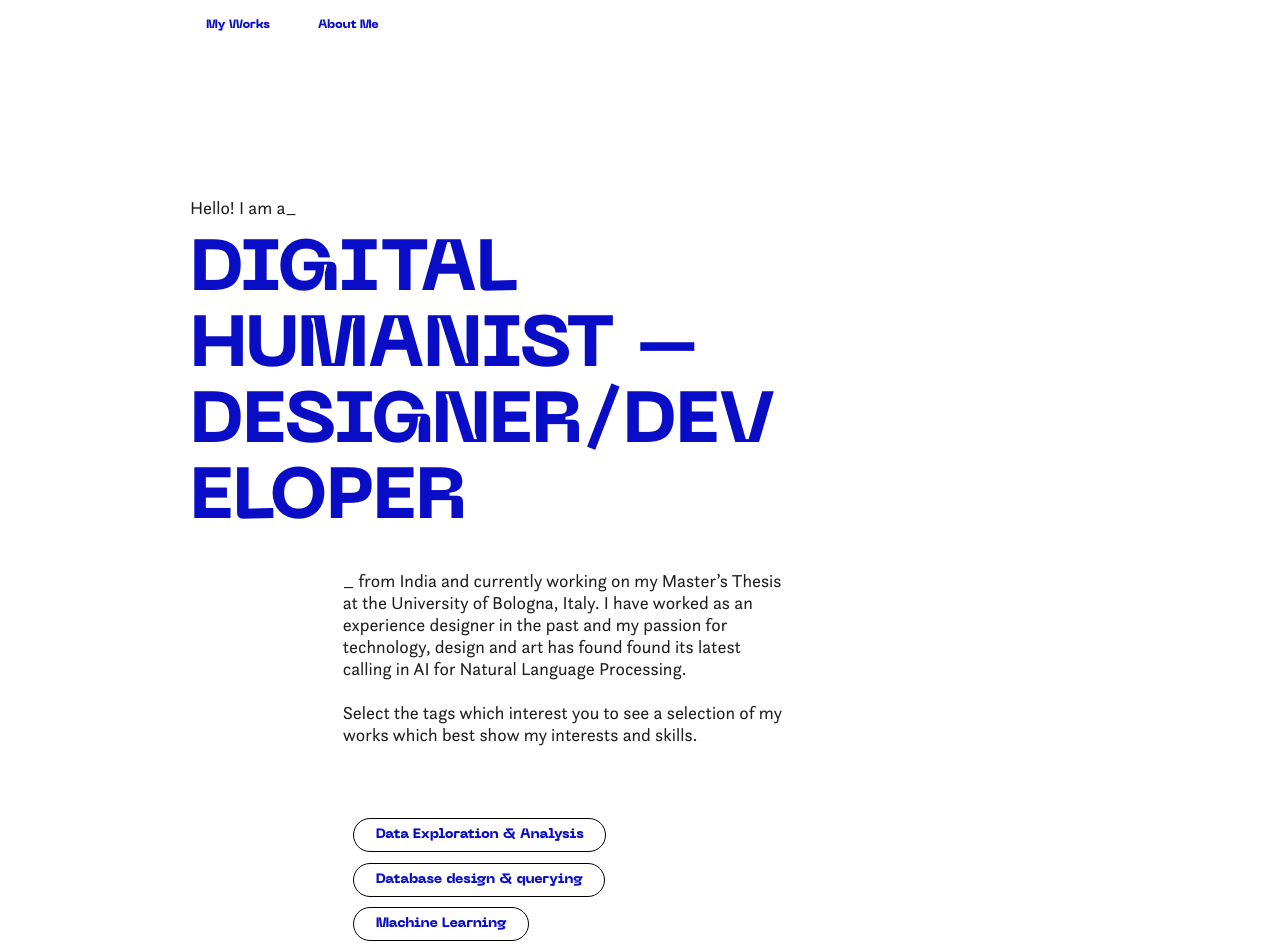
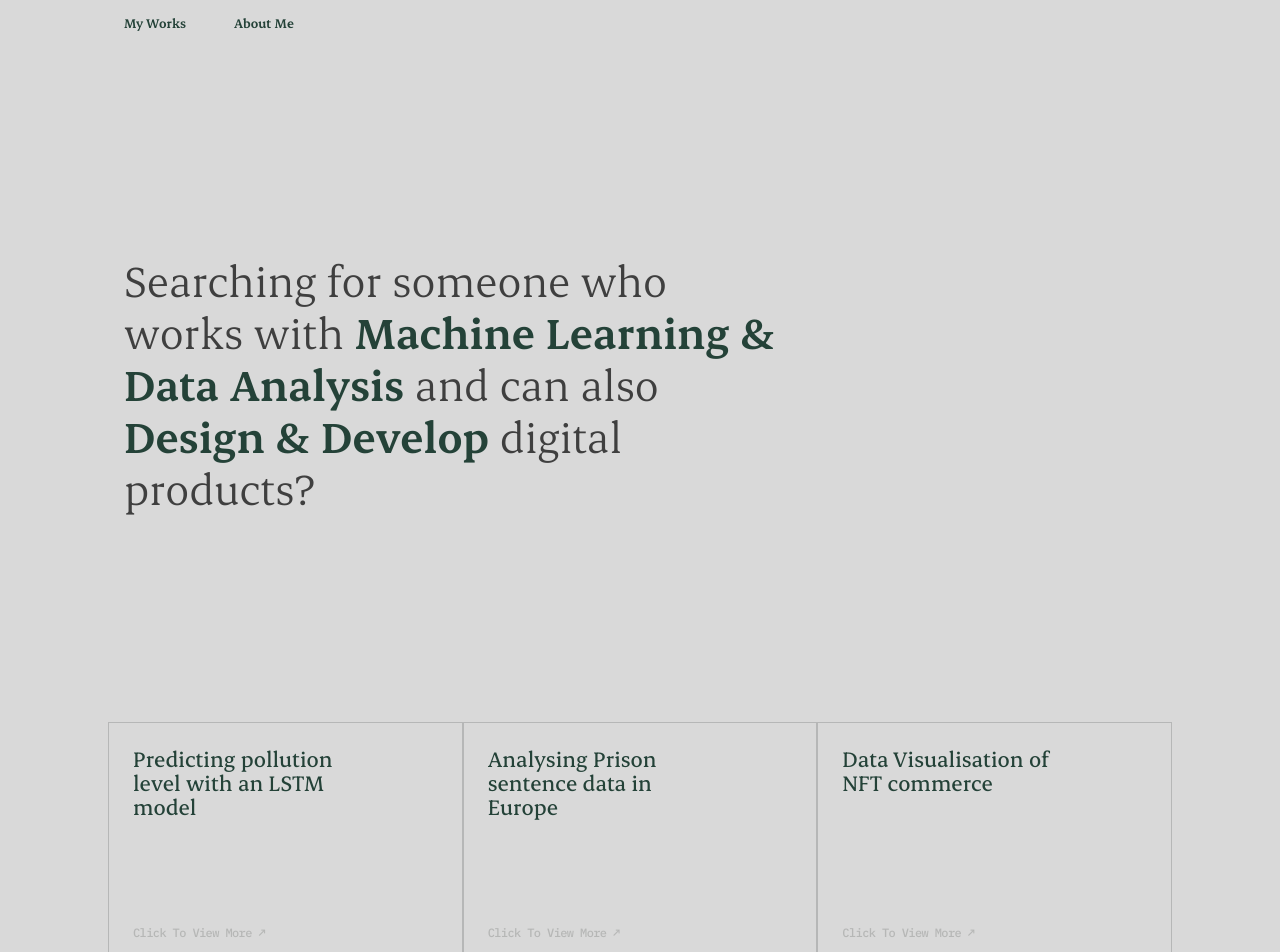
Before and after one commit to ManuSrivastava1/Portfolio, a React (Create React App) app: page / in a window 1280 px wide. Shown: the top 952 px of the page. Built offline with nearby package versions, Linux system fonts and the light colour scheme.

Commit message:
new styles

```diff
--- a/src/App.css
+++ b/src/App.css
@@ -1,8 +1,8 @@
 .App {
   /*text-align: center; */
-  margin-left: calc((100vw - 900px) / 2);
-  margin-right: calc((100vw - 900px) / 2);
-  max-width: 900px;  /*min(900px,60vw);*/
+  margin-left: calc((100vw - 1064px) / 2);
+  margin-right: calc((100vw - 1064px) / 2);
+  max-width: 1064px;  /*min(900px,60vw);*/
 }
 
 .App-header {
@@ -13,7 +13,6 @@
   align-items: center;
   justify-content: center;
   font-size: calc(10px + 2vmin);
-  color: white;
 }
 
 /*Typography Styles*/
@@ -37,11 +36,29 @@
   src: url('./fonts/NeueMachina-Ultrabold.otf') format('truetype');
 }
 
+@font-face {
+  font-family: 'ErodeV';
+  src: url('./fonts/Erode-Variable.ttf') format('truetype');
+}
+@font-face {
+  font-family: 'IBMplexMono_M';
+  src: url('./fonts/IBMPlexMono-Medium.ttf') format('truetype');
+}
+
 .H1{
-  font-family: 'NeueMachina_UB',sans-serif;
-  font-size: 4.5rem;
-  line-height: 76px;
-  color: #090EC6;
+  font-family: 'ErodeV',sans-serif;
+  font-size: 3rem;
+  font-weight: 400;
+  line-height: 52px;
+  color: #3F3F3F;
+  overflow-wrap: break-word;
+}
+.H1B{
+  font-family: 'ErodeV',sans-serif;
+  font-size: 3rem;
+  font-weight: 600;
+  line-height: 52px;
+  color: #244238;
   overflow-wrap: break-word;
 }
 
@@ -53,16 +70,19 @@
 }
 
 .H3{
-  font-family: 'NeueMachina_UB',sans-serif;
-  font-size: max(calc(0.25rem + 0.75vw),0.6rem);
-  color: #090EC6;
+  font-family: 'ErodeV',sans-serif;
+  font-size: 1.5rem;
+  font-weight: 500;
+  line-height: 24px;
+  color: #244238;
 }
 
 .H4{
-  font-family: 'NeueMachina_R',sans-serif;
-  font-size: max(calc(0.25rem + 0.85vw),0.6rem);;
+  font-family: 'ErodeV',sans-serif;
+  font-size: 0.9rem;
+  font-weight: 600;
   line-height: 1.5rem;
-  color: #090EC6;
+  color: #244238;
 }
 
 .H5{
@@ -85,8 +105,9 @@
   color: #1e1e1e;
 }
 .Btext2{
-  font-family: 'QuestaG',sans-serif;
+  font-family: 'IBMplexMono_M',sans-serif;
   font-size: 12px;
+  letter-spacing: -0.6px;
   line-height: 22px;
   color: #090EC6;
 }
@@ -99,7 +120,7 @@
 
 
 /*media queries*/
-@media (max-width: 900px){
+@media (max-width: 1064px){
   .App{
     margin-left: 10vw;
     margin-right:10vw;
--- a/src/components/about_grid.js
+++ b/src/components/about_grid.js
@@ -29,7 +29,7 @@ function AboutGrid() {
                                         Bachelor's Degree -
                                         B.des in Industrial Design
                                         September,2015- January,2020 <br/>
-                                        <a>NID VIJAYAWADA</a>
+                                        <a href='https://www.nid.ac.in/academics/b-des-program/industrial-design'>NID VIJAYAWADA</a>
                                         </div>
                                         <br/>
                                         <div>
--- a/src/components/main_grid.js
+++ b/src/components/main_grid.js
@@ -1,30 +1,17 @@
 import React from 'react'
 import '../App.css';
 
-import TagButton from './tagButton'
+
 import ProjectGrid from './project_grid';
 
 function MainGrid() {
     return (
         <div className='main-grid' style={styles.mainGrid}>
-            <div className='hero_text H1' style={styles.hero_text}>
-                <span className='Btext1'>Hello! I am a_ <br/></span>
-                DIGITAL HUMANIST – DESIGNER/DEVELOPER
+            <div className='hero_text' style={styles.hero_text}>
+                <span className='H1'>Searching for someone who works with </span><span className='H1B'>Machine Learning & Data Analysis </span><span className='H1'>and can also </span><span className='H1B'>Design & Develop </span><span className='H1'>digital products?</span>
             </div>
-            <div className='hero_text2 Btext1' style={styles.hero_text2}>
-            _ from India and currently working on my Master’s Thesis at the University of Bologna, Italy. I have worked as an experience designer in the past and my passion for technology, design and art has found found its latest calling in AI for Natural Language Processing.
-            <br/><br/>
-Select the tags which interest you to see a selection of my works which best show my interests and skills.
-            </div>
-            <div className='tags' style={styles.tags}>
-                <TagButton content={'Data Exploration & Analysis'}/>
-                <TagButton content={'Database design & querying'}/>
-                <TagButton content={'Machine Learning'}/>
-                <TagButton content={'Storytelling & Experience Design'}/>
-                <TagButton content={'Data Exploration & Analysis'}/>
-                <TagButton content={'Computational Linguistics'}/>
-            </div>
-            <div className='projects-grid' style={styles.projectsGrid}>
+
+            <div style={styles.projectsGrid}>
                 <ProjectGrid />
             </div>
         </div>
@@ -33,13 +20,14 @@ Select the tags which interest you to see a selection of my works which best sho
 
 const styles ={
     mainGrid:{
-        paddingTop:'14vh',
+        paddingTop:'24vh',
         display:'grid',
         gridTemplateColumns:'repeat(12, 1fr)',
         gridColumnGap:'16px',
     },
     hero_text:{
         gridColumn: '1/9',
+        padding:'1rem',
 
     },
     hero_text2:{
@@ -52,8 +40,8 @@ const styles ={
         flexWrap:'wrap',
     },
     projectsGrid:{
-        paddingTop:'9vh',
-        gridColumn:'1/9',
+        paddingTop:'24vh',
+        gridColumn:'1/13',
     }
 
 }
--- a/src/components/navButton.js
+++ b/src/components/navButton.js
@@ -19,14 +19,12 @@ function NavButton({content}) {
             marginRight:'16px',
             padding:'0 16px 0 16px',
 
-            backgroundColor: isHovered ? 'lightblue' : 'transparent',
-            borderColor: isHovered ? 'blue' : 'black',
+            backgroundColor: isHovered ? '#244238' : 'transparent',
         },
         span:{
             lineHeight:'44px',
             textDecoration:'none',
-            color:'#090EC6',
-
+            color: isHovered? 'white' : '#244238',
         }
     }
 
@@ -39,7 +37,7 @@ function NavButton({content}) {
             onMouseEnter={handleMouseEnter}
             onMouseLeave={handleMouseLeave}
             >
-            <span className='H6' id={content[1]} style={styles.span}>{content[0]}</span>
+            <span className='H4' id={content[1]} style={styles.span}>{content[0]}</span>
         </div>
         </Link>
         </>
--- a/src/components/navbar.js
+++ b/src/components/navbar.js
@@ -3,16 +3,24 @@ import React from 'react'
 import NavButton from './navButton'
 
 const styles ={
+    nav:{
+        position: 'sticky', // Make the parent sticky
+        top: 0, // Stick the parent (and the Navbar inside) to the top of the viewport
+        },
     navContainer:{
         display:'flex',
+        background: '#D9D9D9',
+        width:'100%',
     }
 }
 function Navbar() {
     return (
         <>
-            <div className='nav-container' style={styles.navContainer}>
-                <NavButton content={['My Works','home','/']}/>
-                <NavButton content={['About Me','cv','/aboutMe']}/>
+            <div className='nav' style={styles.nav}>
+                <div className='nav-container' style={styles.navContainer}>
+                    <NavButton content={['My Works','home','/']}/>
+                    <NavButton content={['About Me','cv','/aboutMe']}/>
+                </div>
             </div>
         </>
     )
--- a/src/components/projectCard.js
+++ b/src/components/projectCard.js
@@ -3,28 +3,35 @@ import { useState } from 'react';
 
 function ProjectCard({content}) {
     const [isModalOpen, setIsModalOpen] = useState(false);
+    const [isHovered, setIsHovered] = useState(false);
+
+    const handleMouseEnter = () => {
+        setIsHovered(true);
+    };
+    const handleMouseLeave =() => {
+        setIsHovered(false);
+    };
 
     const color = content[2]
     const styles = {
         card:{
             // width:'min(450px, 30vw)',
             height:'max(250px, calc(0.6 * min(450px, 30vw)))',
-            border:'1px solid',
+            border: isHovered? '1px solid':'0.5px solid',
             gridColumn: 'auto / span 4',
-            marginBottom:'16px',
-            borderColor: color,
+            borderColor: isHovered? 'rgba(43,49,47,1)': 'rgba(43,49,47,0.2)',
         },
         cardHeader:{
-            height:'18%',
-            backgroundColor: color,
-            padding:'16px',
+            width: '60%',
+            height:'60%',
+            padding:'1.5rem',
         },
         cardBody:{
-            padding:'16px',
+            padding:'0rem 1.5rem 0rem 1.5rem',
         },
         clickableText:{
             cursor: 'pointer',
-            color: 'blue',
+            color: isHovered? 'rgba(43,49,47,1)': 'rgba(43,49,47,0.2)',
         },
         modalContainer: {
             position: 'fixed',
@@ -33,7 +40,7 @@ function ProjectCard({content}) {
             width: '100%',
             height: '100%',
             background: 'rgba(0, 0, 0, 0.7)', // Adjust the opacity to control the blur intensity
-            display: isModalOpen ? 'block' : 'none',
+            display: isModalOpen ? 'flex' : 'none',
           },
           modalContent: {
             position: 'absolute',
@@ -42,8 +49,8 @@ function ProjectCard({content}) {
             transform: 'translate(-50%, -50%)',
             background: 'white',
             padding: '20px',
-            width:'70vw',
-            height:'60vh',
+            width:'60vw',
+            height:'80vh',
           },
     }
 
@@ -63,21 +70,21 @@ function ProjectCard({content}) {
 
     return (
         <>
-            <div style={styles.card}>
+            <div style={styles.card} onMouseEnter={handleMouseEnter} onMouseLeave={handleMouseLeave}>
                 <div className='cardHeader' style={styles.cardHeader}>
-                    <span className='H4'>{content[0]}</span>
+                    <span className='H3'>{content[0]}</span>
                 </div>
                 <div className='cardBody' style={styles.cardBody}>
-                    <span className='Btext1'>{content[1]}</span><br/><br/>
-                    <span style={styles.clickableText} onClick={handleClickableTextClick}>Click To View More ↗</span>
+
+                    <span className='Btext2' style={styles.clickableText} onClick={handleClickableTextClick}>Click To View More ↗</span>
                 </div>
             </div>
-            {/* Modal */}
+
             {isModalOpen && (
                 <div style={styles.modalContainer} onClick={handleModalClose}>
                 <div className='modalSpace' style={styles.modalContent}>
                     {/* Add modal content here */}
-                    <h2>Modal Content</h2>
+                    <h2>{content[0]}</h2>
                     <p>Here's the modal content...</p>
                 </div>
                 </div>
--- a/src/components/project_grid.js
+++ b/src/components/project_grid.js
@@ -46,8 +46,7 @@ function ProjectGrid() {
 const style={
     ProjectGrid:{
         display:'grid',
-        gridTemplateColumns:'repeat(8, 1fr)',
-        gridColumnGap:'16px',
+        gridTemplateColumns:'repeat(12, 1fr)',
     }
 }
 export default ProjectGrid
--- a/src/index.css
+++ b/src/index.css
@@ -5,6 +5,7 @@ body {
     sans-serif;
   -webkit-font-smoothing: antialiased;
   -moz-osx-font-smoothing: grayscale;
+  background-color: #D9D9D9;
 }
 
 code {
```
Also changed, not shown: src/fonts/Erode-Variable.ttf (added), src/fonts/IBMPlexMono-Medium.ttf (added).
